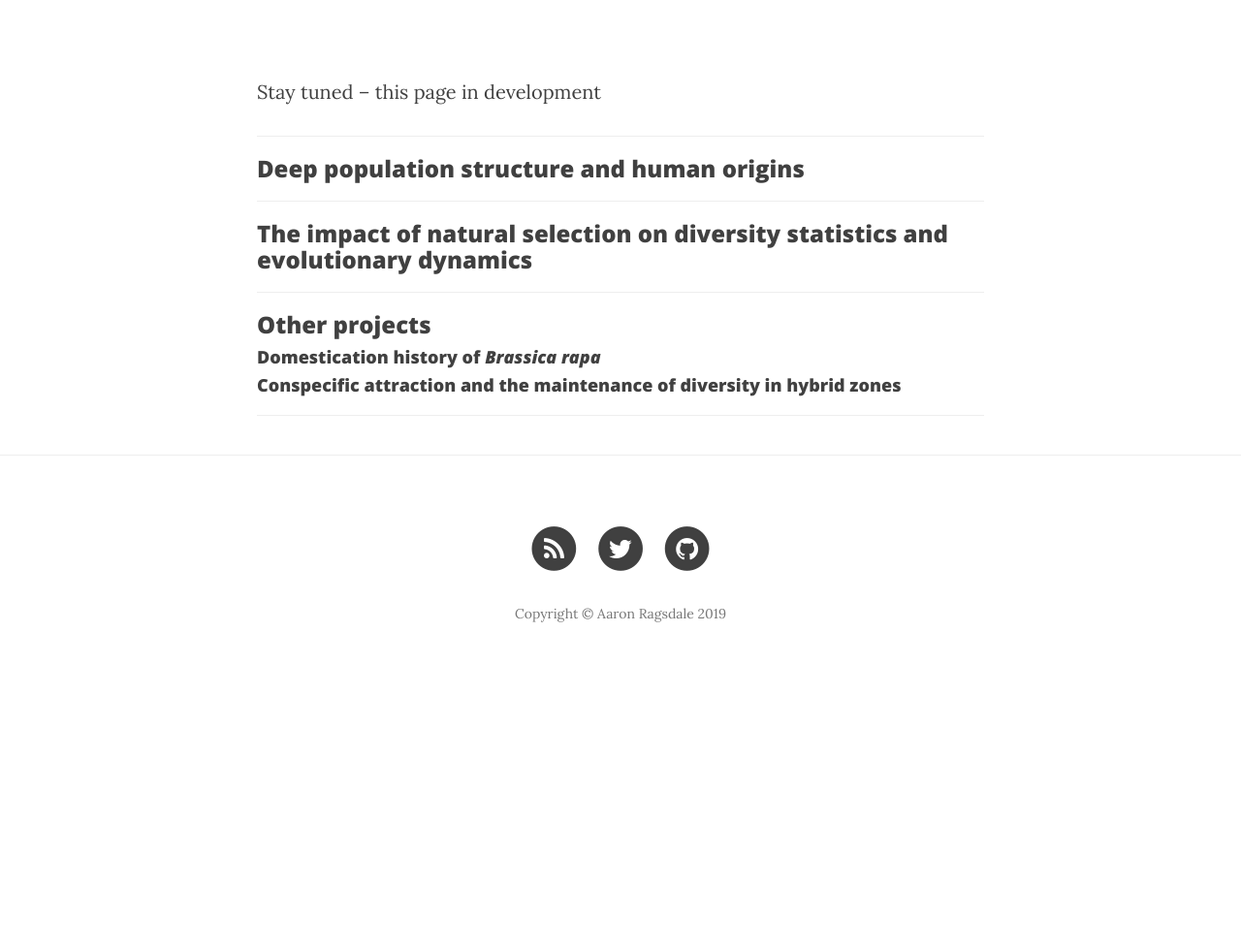
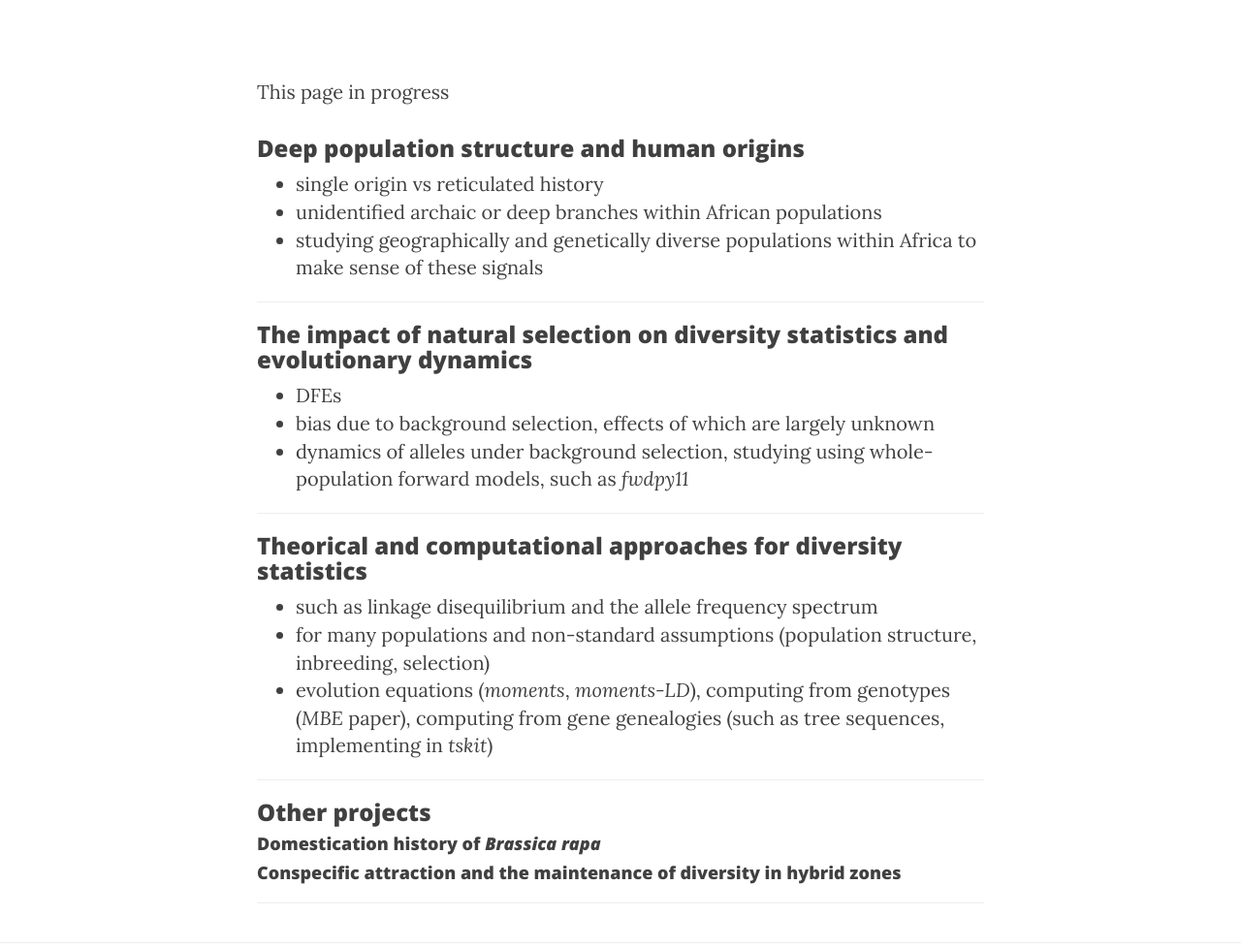
Before and after one commit to apragsdale/apragsdale.github.io, a Jekyll site: the page built from 2_research.md, in a window 1280 px wide and 1400 px high. Shown: the part 422-1400 px from the top of the window at 97% size. Built offline with Jekyll 4.4.1, drawn with Linux system fonts in a browser that asks for light colours; nearby versions of some CDN libraries.

Commit message:
research outline

```diff
--- a/2_research.md
+++ b/2_research.md
@@ -5,15 +5,30 @@ description: ""
 header-img: "img/Banner3.jpg"
 ---
 
-Stay tuned -- this page in development
-
-___
+This page in progress
 
 ### Deep population structure and human origins
+ - single origin vs reticulated history
+ - unidentified archaic or deep branches within African populations
+ - studying geographically and genetically diverse populations within Africa to make sense
+of these signals
 
 ___
 
 ### The impact of natural selection on diversity statistics and evolutionary dynamics
+ - DFEs
+ - bias due to background selection, effects of which are largely unknown
+ - dynamics of alleles under background selection, studying using whole-population forward
+ models, such as _fwdpy11_
+
+___
+
+### Theorical and computational approaches for diversity statistics
+ - such as linkage disequilibrium and the allele frequency spectrum
+ - for many populations and non-standard assumptions (population structure, inbreeding,
+ selection)
+ - evolution equations (_moments_, _moments-LD_), computing from genotypes (_MBE_
+ paper), computing from gene genealogies (such as tree sequences, implementing in _tskit_)
 
 ___
 
```
